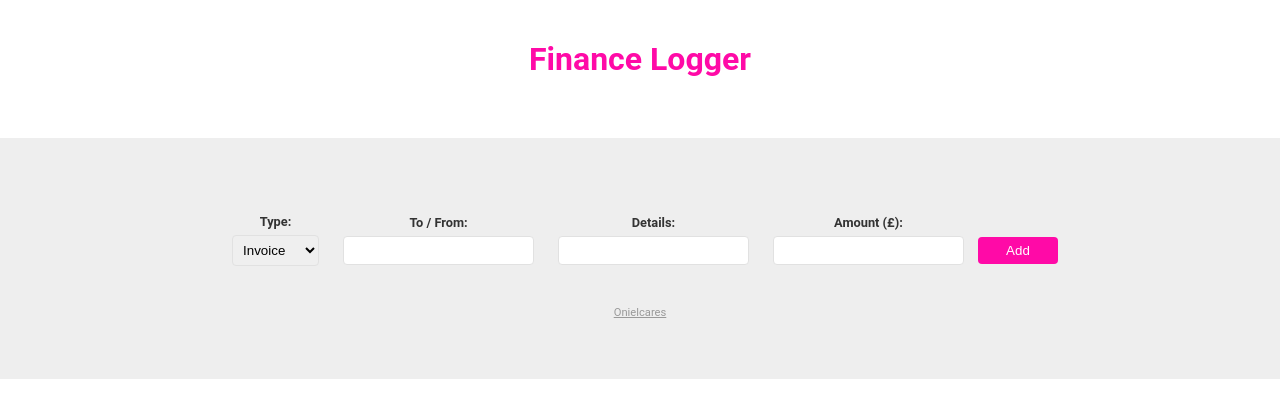
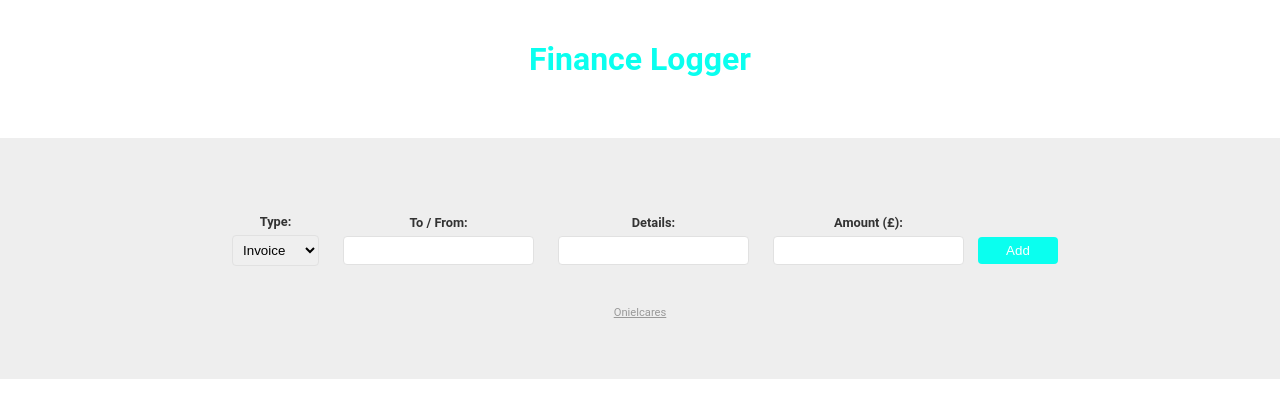
Before and after one commit to Onielcares/Nathaniel-GitHub, a plain HTML site: page Typescript/index.html in a window 1280 px wide. Drawn offline with Linux system fonts and the light colour scheme.

Commit message:
css smapling

```diff
--- a/Typescript/app.ts
+++ b/Typescript/app.ts
@@ -41,3 +41,9 @@ function greet(name: string) {
 }
 
 greet('Oniel');
+
+const anchor = document.querySelector('a');
+
+if (anchor) {
+  console.log(anchor.href);
+}
--- a/Typescript/style.css
+++ b/Typescript/style.css
@@ -8,7 +8,7 @@ body{
   }
   h1{
     margin: 40px auto;
-    color: #ff0aa7;
+    color: #0affef;
     text-align: center;
   }
   ul{
@@ -58,7 +58,7 @@ body{
   button{
     color: white;
     border: 0;
-    background: #ff0aa7;
+    background: #0affef;
     padding: 6px;
     min-width: 80px;
     border-radius: 4px;
```
